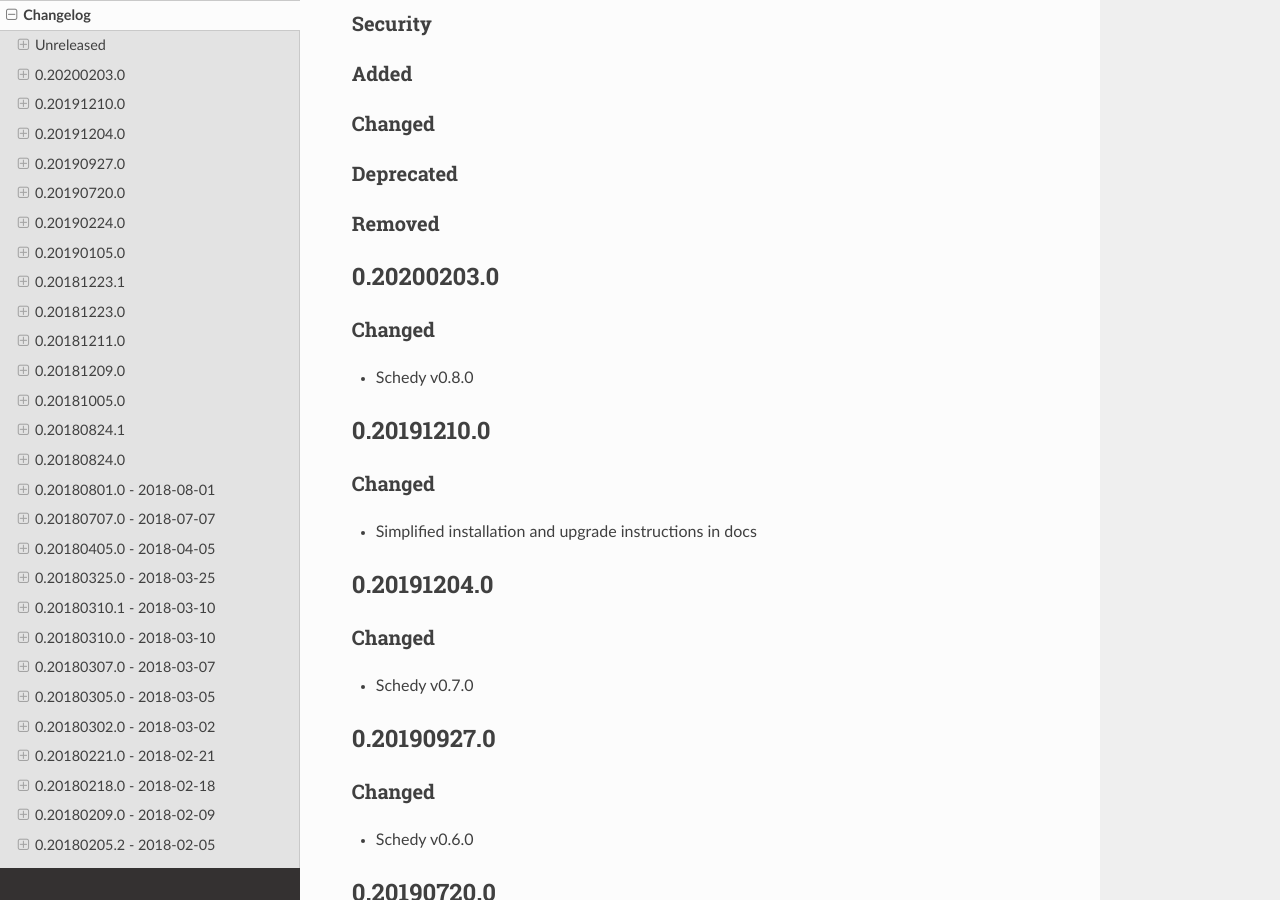
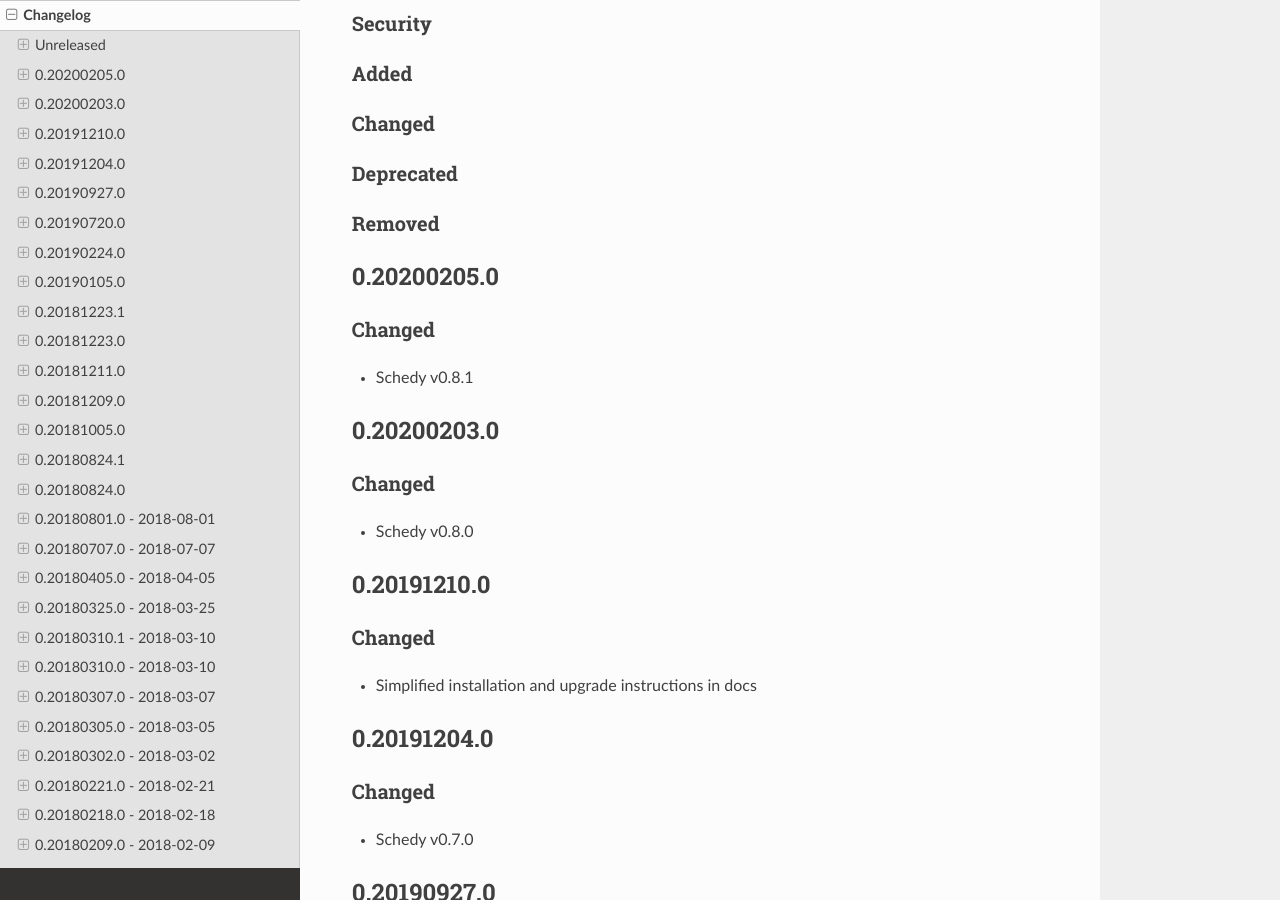
Before and after one commit to bob1de/hass-apps, a Sphinx documentation site: the page built from docs/CHANGELOG.md, in a window 1280 px wide and 900 px high, scrolled down 356 px. Built offline with Sphinx 7.4.7 and the Read the Docs theme 2.0.0, drawn with Linux system fonts in a browser that asks for light colours.

Commit message:
Release v0.20200205.0

```diff
--- a/docs/CHANGELOG.md
+++ b/docs/CHANGELOG.md
@@ -18,6 +18,12 @@ The format is based on [Keep a Changelog](http://keepachangelog.com/en/1.0.0/).
 ### Deprecated
 
 ### Removed
+
+
+## 0.20200205.0
+
+### Changed
+* Schedy v0.8.1
 
 
 ## 0.20200203.0
--- a/hass_apps/__init__.py
+++ b/hass_apps/__init__.py
@@ -3,4 +3,4 @@ The hass_apps package contains some useful apps for Home Assistant /
 AppDaemon.
 """
 
-__version__ = "0.20200203.0"
+__version__ = "0.20200205.0"
```
